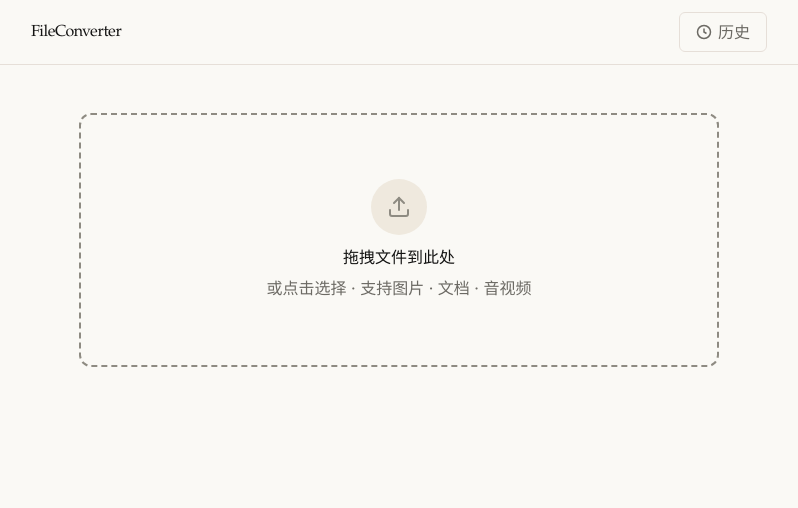
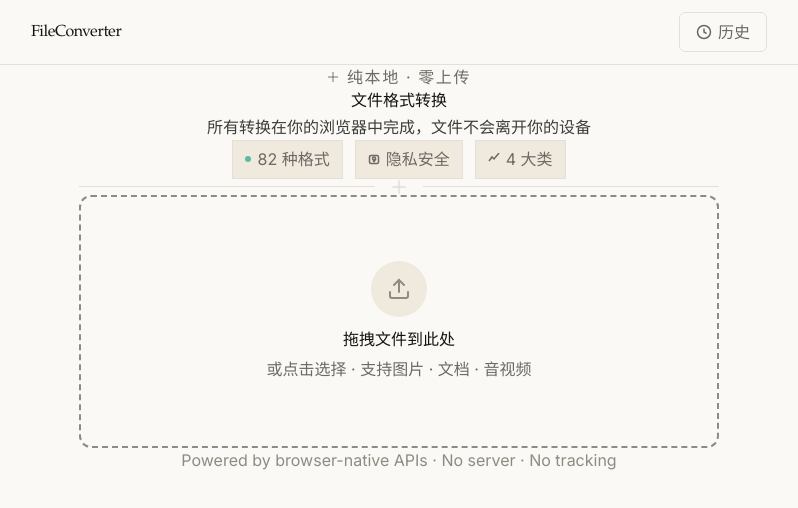
Before and after one commit to yanjj539-dot/file-converter, a Next.js app in the folder GRSJ/: page / in a window 1280 px wide. Shown: the top 508 px of the page, without its empty margins (241-1039 px from the left). Built offline with nearby package versions, Linux system fonts and the light colour scheme.

Commit message:
feat: add hero section, decorative elements, and before/after size comparison with savings badge

```diff
--- a/GRSJ/src/app/page.tsx
+++ b/GRSJ/src/app/page.tsx
@@ -9,24 +9,30 @@ import { useConversionQueue } from '@/hooks/useConversionQueue';
 import { useHistory } from '@/hooks/useHistory';
 import { downloadBatch } from '@/lib/download';
 
+/* Anthropic-style spike-mark glyph */
+function SpikeMark({ className }: { className?: string }) {
+  return (
+    <svg className={className} width="12" height="12" viewBox="0 0 12 12" fill="none">
+      <circle cx="6" cy="6" r="1.5" fill="currentColor"/>
+      <line x1="6" y1="1" x2="6" y2="4.5" stroke="currentColor" strokeWidth="1.2"/>
+      <line x1="6" y1="7.5" x2="6" y2="11" stroke="currentColor" strokeWidth="1.2"/>
+      <line x1="1" y1="6" x2="4.5" y2="6" stroke="currentColor" strokeWidth="1.2"/>
+      <line x1="7.5" y1="6" x2="11" y2="6" stroke="currentColor" strokeWidth="1.2"/>
+    </svg>
+  );
+}
+
 export default function Home() {
-  const {
-    tasks, addFiles, updateTargetFormat, setOptions, removeTask,
-    clearTasks, startAll,
-  } = useConversionQueue();
+  const { tasks, addFiles, updateTargetFormat, setOptions, removeTask, clearTasks, startAll } = useConversionQueue();
   const { entries, isOpen, setIsOpen, addEntry, remove: removeHistory, clear: clearHistory } = useHistory();
 
   const handleClearCompleted = useCallback(() => {
     const doneTasks = tasks.filter(t => t.status === 'done');
     for (const task of doneTasks) {
       addEntry({
-        id: task.id,
-        fileName: task.fileName,
-        sourceFormat: task.sourceFormat,
-        targetFormat: task.targetFormat,
-        fileSize: task.fileSize,
-        blobUrl: task.resultBlobUrl!,
-        createdAt: Date.now(),
+        id: task.id, fileName: task.fileName, sourceFormat: task.sourceFormat,
+        targetFormat: task.targetFormat, fileSize: task.fileSize,
+        blobUrl: task.resultBlobUrl!, createdAt: Date.now(),
       });
       removeTask(task.id);
     }
@@ -36,20 +42,58 @@ export default function Home() {
     <div className="min-h-screen bg-canvas">
       <Header historyCount={entries.length} onHistoryClick={() => setIsOpen(true)} />
 
-      <main className="max-w-2xl mx-auto px-4 py-12">
+      <main className="max-w-2xl mx-auto px-4 pt-section pb-xxl">
+        {/* Hero */}
+        <div className="text-center mb-xl">
+          <div className="inline-flex items-center gap-2 mb-sm">
+            <SpikeMark className="text-muted-soft w-3 h-3" />
+            <span className="text-caption-upper text-muted tracking-widest">纯本地 · 零上传</span>
+          </div>
+          <h1 className="font-display text-display-sm text-ink mb-sm">
+            文件格式转换
+          </h1>
+          <p className="text-body-md text-body max-w-md mx-auto">
+            所有转换在你的浏览器中完成，文件不会离开你的设备
+          </p>
+
+          {/* Stats pills */}
+          <div className="flex items-center justify-center gap-3 mt-lg">
+            <div className="flex items-center gap-1.5 px-3 py-1.5 rounded-pill bg-surface-card text-caption text-muted border border-hairline">
+              <span className="w-1.5 h-1.5 rounded-full bg-accent-teal" />
+              82 种格式
+            </div>
+            <div className="flex items-center gap-1.5 px-3 py-1.5 rounded-pill bg-surface-card text-caption text-muted border border-hairline">
+              <svg width="12" height="12" viewBox="0 0 12 12" fill="none" stroke="currentColor" strokeWidth="1.5">
+                <rect x="1.5" y="2.5" width="9" height="8" rx="1.5"/>
+                <circle cx="6" cy="5.5" r="1.5"/><path d="M5 7.5l1 1 2-3"/>
+              </svg>
+              隐私安全
+            </div>
+            <div className="flex items-center gap-1.5 px-3 py-1.5 rounded-pill bg-surface-card text-caption text-muted border border-hairline">
+              <svg width="12" height="12" viewBox="0 0 12 12" fill="none" stroke="currentColor" strokeWidth="1.5">
+                <path d="M1 8l3-4 2 2 5-6"/>
+              </svg>
+              4 大类
+            </div>
+          </div>
+        </div>
+
+        {/* Decorative divider */}
+        <div className="flex items-center gap-4 mb-xl">
+          <div className="flex-1 h-px bg-hairline" />
+          <SpikeMark className="text-hairline w-4 h-4" />
+          <div className="flex-1 h-px bg-hairline" />
+        </div>
+
         <DropZone onFilesAdded={addFiles} />
 
         <ConversionQueue
-          tasks={tasks}
-          onFormatChange={updateTargetFormat}
-          onSetOptions={setOptions}
-          onRemove={removeTask}
-          onStartAll={startAll}
-          onClear={handleClearCompleted}
+          tasks={tasks} onFormatChange={updateTargetFormat} onSetOptions={setOptions}
+          onRemove={removeTask} onStartAll={startAll} onClear={handleClearCompleted}
         />
 
         {tasks.length > 0 && tasks.every(t => t.status === 'done') && (
-          <div className="mt-4 flex justify-center">
+          <div className="mt-lg flex justify-center">
             <button
               onClick={() => downloadBatch(tasks, `converted-${Date.now()}`)}
               className="text-button text-white px-6 rounded-md bg-coral hover:bg-coral-active transition-colors"
@@ -59,14 +103,18 @@ export default function Home() {
             </button>
           </div>
         )}
+
+        {/* Footer note — only visible when no tasks */}
+        {tasks.length === 0 && (
+          <p className="text-caption text-muted-soft text-center mt-xxl">
+            Powered by browser-native APIs &middot; No server · No tracking
+          </p>
+        )}
       </main>
 
       <HistoryPanel
-        isOpen={isOpen}
-        entries={entries}
-        onClose={() => setIsOpen(false)}
-        onRemove={removeHistory}
-        onClear={clearHistory}
+        isOpen={isOpen} entries={entries}
+        onClose={() => setIsOpen(false)} onRemove={removeHistory} onClear={clearHistory}
       />
     </div>
   );
--- a/GRSJ/src/components/QueueItem.tsx
+++ b/GRSJ/src/components/QueueItem.tsx
@@ -40,6 +40,18 @@ export default function QueueItem({ task, onFormatChange, onSetOptions, onRemove
             <FormatSelect task={task} onChange={(fmt) => onFormatChange(task.id, fmt)} />
           </div>
           {task.status === 'converting' && <div className="mt-2"><ProgressBar progress={task.progress} /></div>}
+          {task.status === 'done' && task.resultSize && (
+            <div className="flex items-center gap-2 mt-1.5">
+              <span className="text-caption text-muted">{formatSize(task.fileSize)}</span>
+              <svg width="12" height="12" viewBox="0 0 12 12" fill="none" stroke="currentColor" className="text-muted-soft"><path d="M3 6h6M8 3l3 3-3 3"/></svg>
+              <span className="text-caption font-medium text-ink">{formatSize(task.resultSize)}</span>
+              {task.resultSize < task.fileSize && (
+                <span className="text-caption text-success ml-1">
+                  -{Math.round((1 - task.resultSize / task.fileSize) * 100)}%
+                </span>
+              )}
+            </div>
+          )}
           {task.status === 'error' && task.error && <p className="text-caption text-error mt-1">{task.error}</p>}
         </div>
         <div className="flex items-center gap-1 shrink-0">
--- a/GRSJ/src/hooks/useConversionQueue.ts
+++ b/GRSJ/src/hooks/useConversionQueue.ts
@@ -449,7 +449,7 @@ export function useConversionQueue() {
       newTasks.push({
         id: taskId, fileName: file.name, fileSize: file.size,
         sourceType: category, sourceFormat: ext, targetFormat,
-        status: 'pending', progress: 0, resultBlobUrl: null,
+        status: 'pending', progress: 0, resultBlobUrl: null, resultSize: null,
         error: null, createdAt: Date.now(),
         options: { quality: 85, audioBitrate: '192k', videoResolution: 'original' },
       });
@@ -512,7 +512,7 @@ export function useConversionQueue() {
 
       const blob = new Blob([resultBuffer]);
       const url = URL.createObjectURL(blob);
-      updateTask(taskId, { status: 'done', progress: 100, resultBlobUrl: url });
+      updateTask(taskId, { status: 'done', progress: 100, resultBlobUrl: url, resultSize: blob.size });
     } catch (err) {
       const msg = err instanceof Error ? err.message : String(err);
       updateTask(taskId, { status: 'error', error: msg || '转换失败' });
--- a/GRSJ/src/lib/types.ts
+++ b/GRSJ/src/lib/types.ts
@@ -18,6 +18,7 @@ export interface ConversionTask {
   status: TaskStatus;
   progress: number;
   resultBlobUrl: string | null;
+  resultSize: number | null;
   error: string | null;
   createdAt: number;
   options: ConversionOptions;
```
